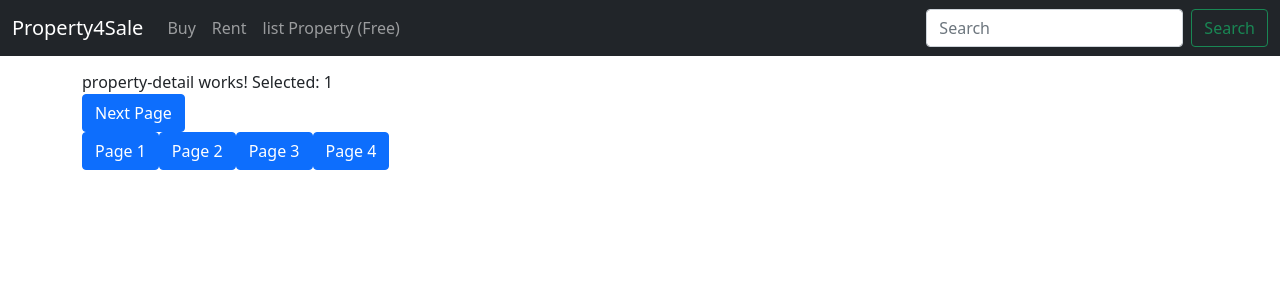
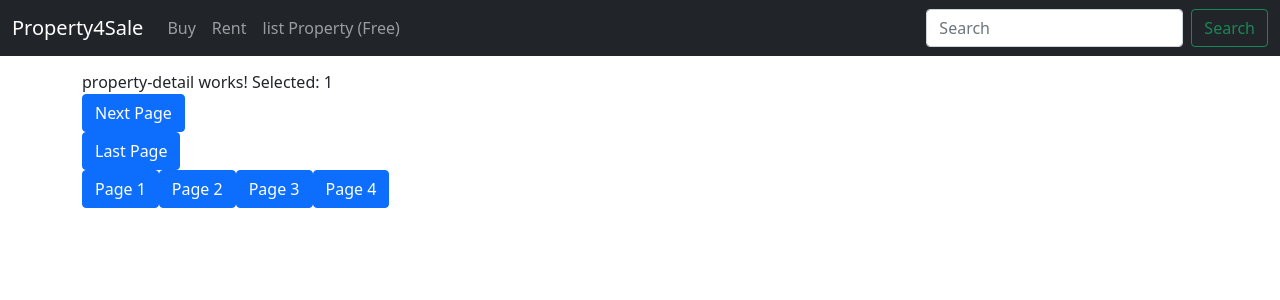
Before and after one commit to DO04dev/property-for-sale-app, an Angular app: page /property-details/1 in a window 1280 px wide. Shown: the top 300 px of the page. Built offline with nearby package versions, Linux system fonts and the light colour scheme.

Commit message:
add last page button

```diff
--- a/src/app/property/property-detail/property-detail.component.html
+++ b/src/app/property/property-detail/property-detail.component.html
@@ -1,6 +1,7 @@
 <p>
   property-detail works! Selected: {{propertyId}}<br>
   <button (click)="onSelectNext()" class="btn btn-primary">Next Page</button><br>
+  <button (click)="onSelectNext()" class="btn btn-primary">Last Page</button><br>
   <button routerLink="/property-details/1" class="btn btn-primary">Page 1</button>
   <button routerLink="/property-details/2" class="btn btn-primary">Page 2</button>
   <button routerLink="/property-details/3" class="btn btn-primary">Page 3</button>
```
